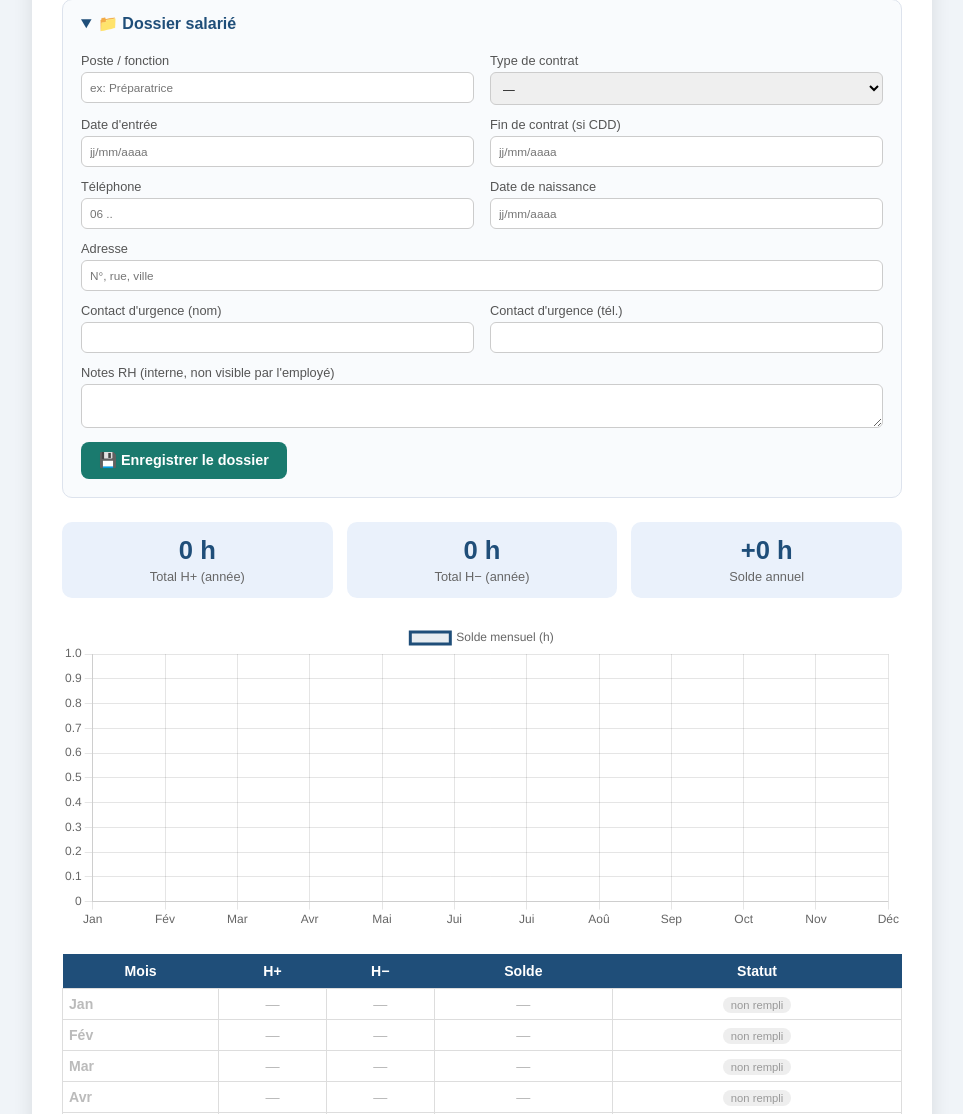
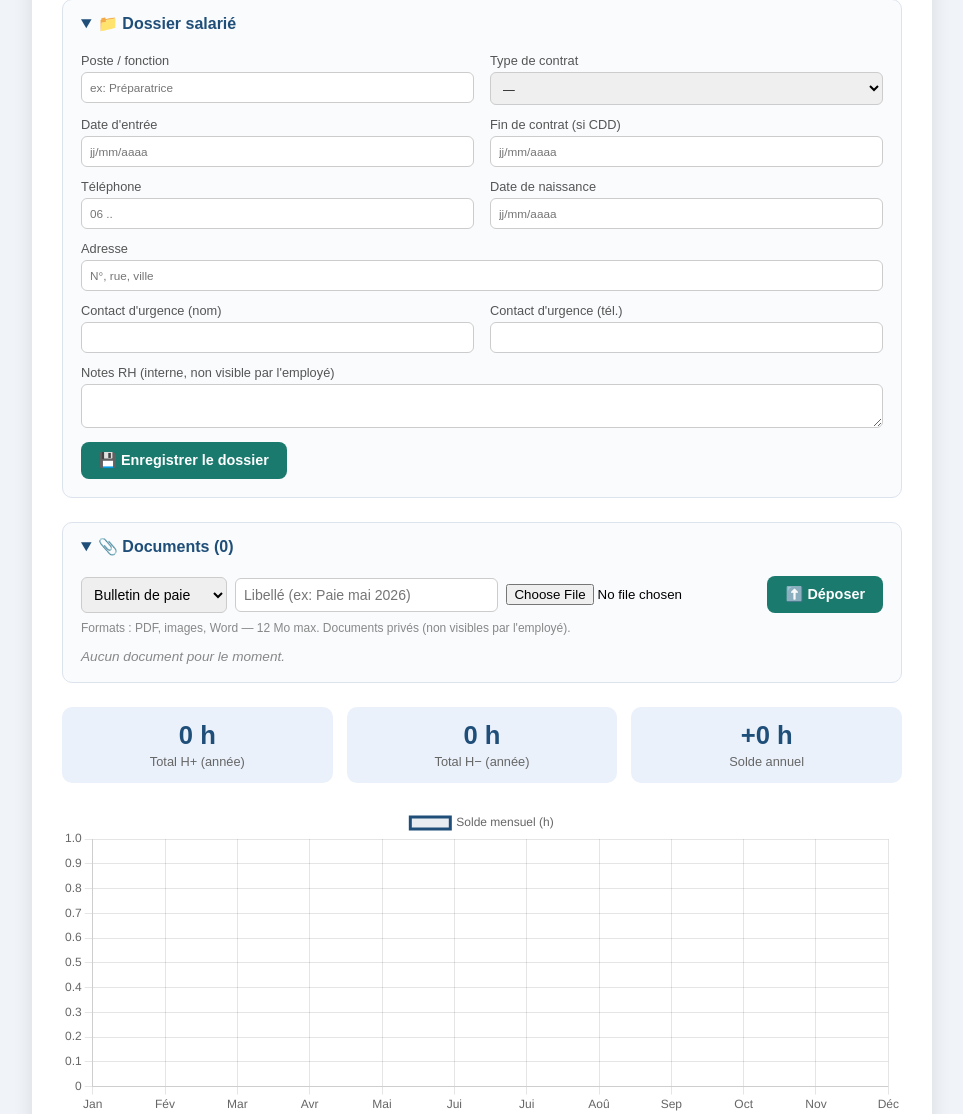
Before and after one commit to pharmanantu-bit/botRh, a Flask app: a page that uses templates/admin_employe.html in a window 1280 px wide. Shown: the part 95-1209 px from the top of the page, without its empty margins (158-1121 px from the left). Run offline with Flask 3, Linux system fonts and the light colour scheme; the visitor is signed in with stand-in values (Sample User, id 1).

Commit message:
Bot RH — Phase 2 : documents RH (privés admin) sur la fiche employé
Dépôt/téléchargement/suppression de documents par employé (bulletin de
paie, contrat, attestation, autre). Stockés dans documents_rh/ (gitignoré),
limite 12 Mo, extensions contrôlées. Accès admin uniquement.

Co-Authored-By: Claude Opus 4.8 <noreply@anthropic.com>

```diff
--- a/app.py
+++ b/app.py
@@ -2,6 +2,7 @@ import json
 import os
 import csv
 import io
+import uuid
 import hashlib
 from datetime import datetime
 from flask import Flask, request, render_template, abort, redirect, url_for, session, send_file
@@ -22,6 +23,8 @@ load_dotenv(os.path.join(BASE_DIR, ".env"))
 
 app = Flask(__name__)
 app.secret_key = os.getenv("FLASK_SECRET_KEY", "botRh-admin-2026")
+# Limite de taille des fichiers uploadés (documents RH) : 12 Mo.
+app.config["MAX_CONTENT_LENGTH"] = 12 * 1024 * 1024
 
 # Journalisation des erreurs dans logs/erreurs.log (Flask y écrit aussi
 # automatiquement les exceptions non gérées) — consultable via /admin/erreurs.
@@ -396,6 +399,33 @@ def sauvegarder_profils(profils):
 
 def profil_de(email):
     return charger_profils().get(email, {})
+
+
+# --- Documents RH (privés admin, stockés sur disque, gitignorés) ---
+DOCS_DIR = os.path.join(BASE_DIR, "documents_rh")
+DOCS_INDEX = os.path.join(DOCS_DIR, "index.json")
+EXT_DOCS_OK = {".pdf", ".png", ".jpg", ".jpeg", ".docx", ".doc"}
+TYPES_DOCS = ["Bulletin de paie", "Contrat / avenant", "Attestation", "Autre / divers"]
+
+def charger_docs_index():
+    if os.path.exists(DOCS_INDEX):
+        with open(DOCS_INDEX, encoding="utf-8") as f:
+            return json.load(f)
+    return {}
+
+def sauvegarder_docs_index(idx):
+    os.makedirs(DOCS_DIR, exist_ok=True)
+    with open(DOCS_INDEX, "w", encoding="utf-8") as f:
+        json.dump(idx, f, ensure_ascii=False, indent=2)
+
+def docs_de(email):
+    return charger_docs_index().get(email, [])
+
+def humaniser_taille(octets):
+    for unite in ("o", "Ko", "Mo"):
+        if octets < 1024 or unite == "Mo":
+            return f"{octets:.0f} {unite}" if unite == "o" else f"{octets:.1f} {unite}"
+        octets /= 1024
 
 
 @app.route("/admin/employes", methods=["GET", "POST"])
@@ -874,7 +904,79 @@ def admin_employe():
     return render_template("admin_employe.html", emp=emp, annee=annee, mois_data=mois_data,
                            cumul_plus=round(cp, 2), cumul_moins=round(cm, 2),
                            cumul_solde=round(cp - cm, 2),
-                           profil=profil_de(email), champs_profil=CHAMPS_PROFIL)
+                           profil=profil_de(email), champs_profil=CHAMPS_PROFIL,
+                           documents=docs_de(email), types_docs=TYPES_DOCS,
+                           doc_err=request.args.get("doc_err"))
+
+
+@app.route("/admin/employe/document", methods=["POST"])
+def admin_employe_document():
+    """Dépose un document RH (privé admin) rattaché à un employé."""
+    if not session.get("admin"):
+        return redirect(url_for("admin"))
+    email = request.form.get("email", "")
+    emp = next((e for e in charger_employes() if e["email"] == email), None)
+    if not emp:
+        abort(404)
+    f = request.files.get("fichier")
+    if not f or not f.filename:
+        return redirect(url_for("admin_employe", email=email, doc_err="vide"))
+    ext = os.path.splitext(f.filename)[1].lower()
+    if ext not in EXT_DOCS_OK:
+        return redirect(url_for("admin_employe", email=email, doc_err="type"))
+    os.makedirs(DOCS_DIR, exist_ok=True)
+    doc_id = uuid.uuid4().hex[:12]
+    stored = f"{doc_id}_{secure_filename(f.filename)}"
+    chemin = os.path.join(DOCS_DIR, stored)
+    f.save(chemin)
+    idx = charger_docs_index()
+    idx.setdefault(email, []).append({
+        "id": doc_id,
+        "fichier": stored,
+        "nom_original": f.filename,
+        "type": request.form.get("type", "Autre / divers"),
+        "libelle": request.form.get("libelle", "").strip() or f.filename,
+        "taille": humaniser_taille(os.path.getsize(chemin)),
+        "date_ajout": datetime.now().strftime("%d/%m/%Y %H:%M"),
+    })
+    sauvegarder_docs_index(idx)
+    return redirect(url_for("admin_employe", email=email))
+
+
+@app.route("/admin/document/<doc_id>")
+def admin_document(doc_id):
+    """Télécharge un document RH (admin uniquement)."""
+    if not session.get("admin"):
+        return redirect(url_for("admin"))
+    for docs in charger_docs_index().values():
+        for d in docs:
+            if d["id"] == doc_id:
+                chemin = os.path.join(DOCS_DIR, d["fichier"])
+                if os.path.exists(chemin):
+                    return send_file(chemin, as_attachment=True, download_name=d["nom_original"])
+    abort(404)
+
+
+@app.route("/admin/employe/document/supprimer", methods=["POST"])
+def admin_employe_document_supprimer():
+    """Supprime un document RH précis (action admin explicite)."""
+    if not session.get("admin"):
+        return redirect(url_for("admin"))
+    email = request.form.get("email", "")
+    doc_id = request.form.get("id", "")
+    idx = charger_docs_index()
+    docs = idx.get(email, [])
+    cible = next((d for d in docs if d["id"] == doc_id), None)
+    if cible:
+        chemin = os.path.join(DOCS_DIR, cible["fichier"])
+        try:
+            if os.path.exists(chemin):
+                os.remove(chemin)
+        except OSError:
+            app.logger.exception("Échec suppression fichier document RH")
+        idx[email] = [d for d in docs if d["id"] != doc_id]
+        sauvegarder_docs_index(idx)
+    return redirect(url_for("admin_employe", email=email))
 
 
 @app.route("/admin/employe/profil", methods=["POST"])
--- a/templates/admin_employe.html
+++ b/templates/admin_employe.html
@@ -36,6 +36,21 @@
     .btn-save { margin-top:14px; background:#1a7a6e; color:white; border:none; padding:10px 18px; border-radius:8px; font-size:0.9em; font-weight:bold; cursor:pointer; }
     .btn-save:hover { background:#145f56; }
     @media (max-width:600px){ .grille { grid-template-columns:1fr; } }
+
+    .doc-upload { display:flex; gap:8px; flex-wrap:wrap; align-items:center; }
+    .doc-upload select, .doc-upload input[type=text] { padding:8px; border:1px solid #ccc; border-radius:6px; font-size:0.88em; }
+    .doc-upload input[type=text] { flex:1; min-width:160px; }
+    .doc-hint { font-size:0.75em; color:#888; margin:8px 0 14px; }
+    .doc-table { width:100%; border-collapse:collapse; font-size:0.85em; margin-bottom:0; }
+    .doc-table th { background:#1F4E79; color:white; padding:8px 6px; }
+    .doc-table td { padding:7px 8px; border:1px solid #eee; text-align:left; vertical-align:middle; }
+    .doc-type { background:#eaf1fb; color:#1F4E79; padding:2px 8px; border-radius:10px; font-size:0.85em; font-weight:bold; white-space:nowrap; }
+    .doc-lien { color:#2E75B6; text-decoration:none; font-weight:500; }
+    .doc-lien:hover { text-decoration:underline; }
+    .doc-suppr { background:none; border:none; cursor:pointer; font-size:1em; opacity:0.6; }
+    .doc-suppr:hover { opacity:1; }
+    .doc-vide { font-size:0.85em; color:#888; font-style:italic; }
+    .doc-msg.err { background:#FFE5E5; color:#9C0006; padding:8px 12px; border-radius:6px; font-size:0.85em; margin-bottom:10px; }
   </style>
 </head>
 <body>
@@ -93,6 +108,52 @@
     </form>
   </details>
 
+  <!-- Documents (privés admin) -->
+  <details class="dossier" open>
+    <summary>📎 Documents ({{ documents|length }})</summary>
+    <div class="profil-form">
+      {% if doc_err == 'type' %}<div class="doc-msg err">Format non accepté (PDF, images, Word uniquement).</div>{% endif %}
+      {% if doc_err == 'vide' %}<div class="doc-msg err">Aucun fichier sélectionné.</div>{% endif %}
+
+      <form method="POST" action="/admin/employe/document" enctype="multipart/form-data" class="doc-upload">
+        <input type="hidden" name="email" value="{{ emp.email }}">
+        <select name="type">
+          {% for t in types_docs %}<option value="{{ t }}">{{ t }}</option>{% endfor %}
+        </select>
+        <input type="text" name="libelle" placeholder="Libellé (ex: Paie mai 2026)">
+        <input type="file" name="fichier" required>
+        <button type="submit" class="btn-save" style="margin:0;">⬆️ Déposer</button>
+      </form>
+      <p class="doc-hint">Formats : PDF, images, Word — 12 Mo max. Documents privés (non visibles par l'employé).</p>
+
+      {% if documents %}
+      <table class="doc-table">
+        <thead><tr><th>Type</th><th>Libellé</th><th>Taille</th><th>Ajouté le</th><th></th></tr></thead>
+        <tbody>
+          {% for d in documents %}
+          <tr>
+            <td><span class="doc-type">{{ d.type }}</span></td>
+            <td><a href="/admin/document/{{ d.id }}" class="doc-lien">{{ d.libelle }}</a></td>
+            <td>{{ d.taille }}</td>
+            <td>{{ d.date_ajout }}</td>
+            <td>
+              <form method="POST" action="/admin/employe/document/supprimer" style="display:inline"
+                    onsubmit="return confirm('Supprimer définitivement ce document ?');">
+                <input type="hidden" name="email" value="{{ emp.email }}">
+                <input type="hidden" name="id" value="{{ d.id }}">
+                <button type="submit" class="doc-suppr" title="Supprimer">🗑</button>
+              </form>
+            </td>
+          </tr>
+          {% endfor %}
+        </tbody>
+      </table>
+      {% else %}
+      <p class="doc-vide">Aucun document pour le moment.</p>
+      {% endif %}
+    </div>
+  </details>
+
   <div class="cumuls">
     <div class="cumul"><div class="val">{{ cumul_plus }} h</div><div class="lab">Total H+ (année)</div></div>
     <div class="cumul"><div class="val">{{ cumul_moins }} h</div><div class="lab">Total H− (année)</div></div>
```
